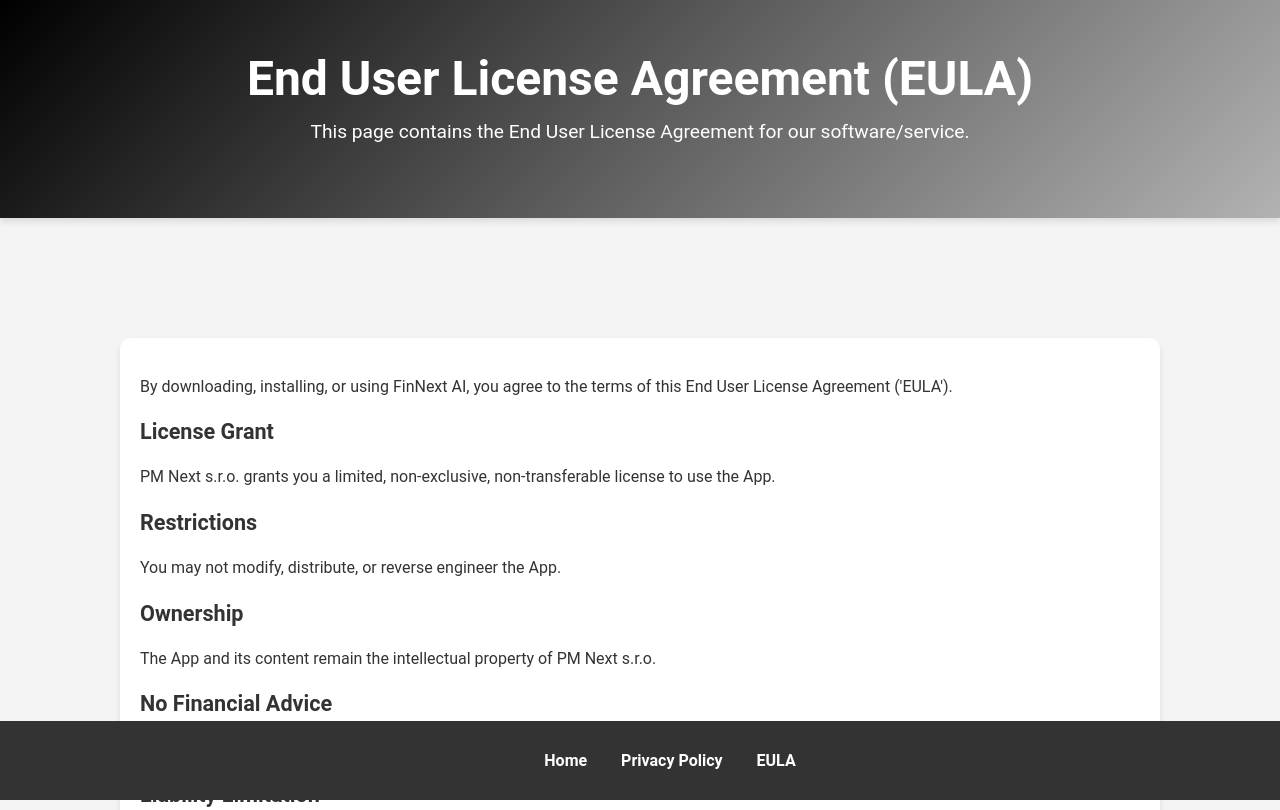
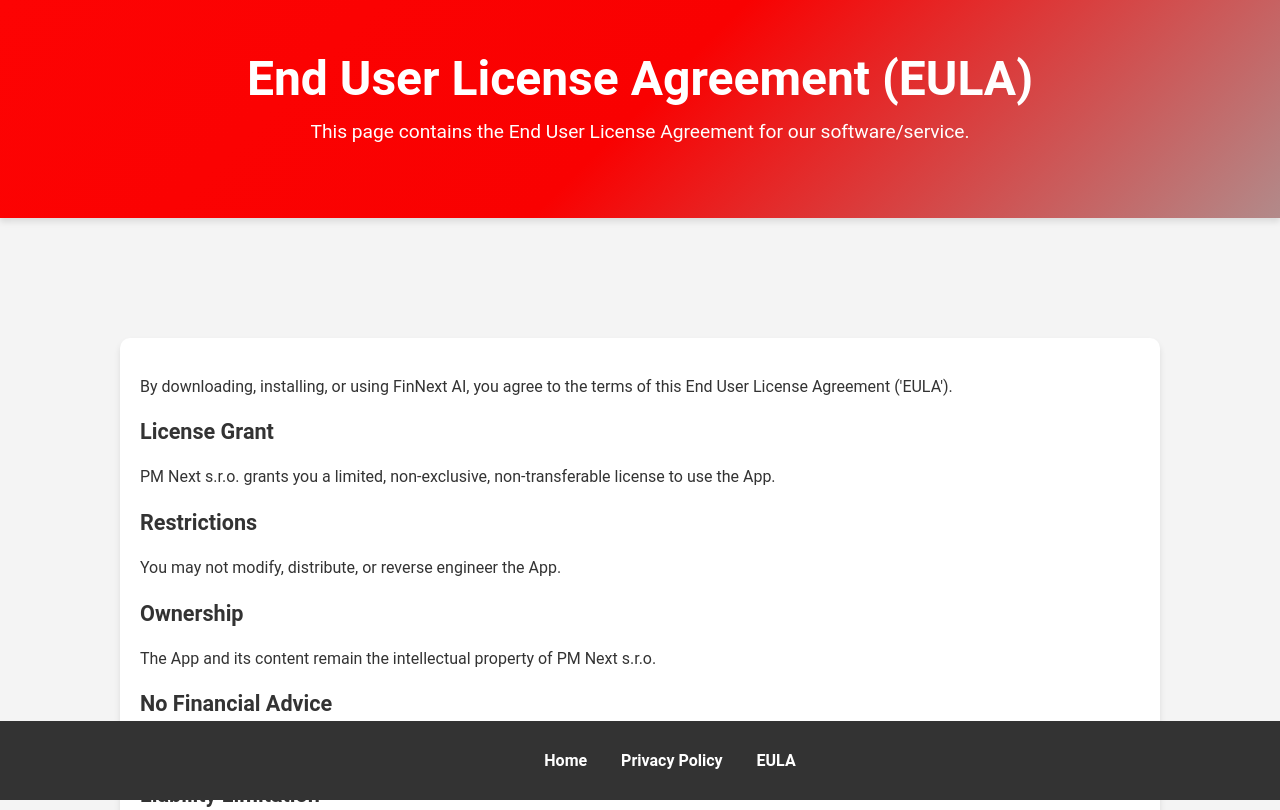
Before and after one commit to palkomichal/pm-next-website, a plain HTML site: page eula.html in a window 1280 px wide. Shown: the top 810 px of the page. Drawn offline with Linux system fonts and the light colour scheme.

Commit message:
Update eula.html
change the color

```diff
--- a/eula.html
+++ b/eula.html
@@ -15,7 +15,7 @@
 
         /* Header Styles */
         header {
-            background: linear-gradient(135deg, #000000, #5c5b5b, #b2b2b2);
+            background: linear-gradient(135deg, #fd0303, #f90101, #b28a8a);
             color: white;
             padding: 50px 20px;
             text-align: center;
```
